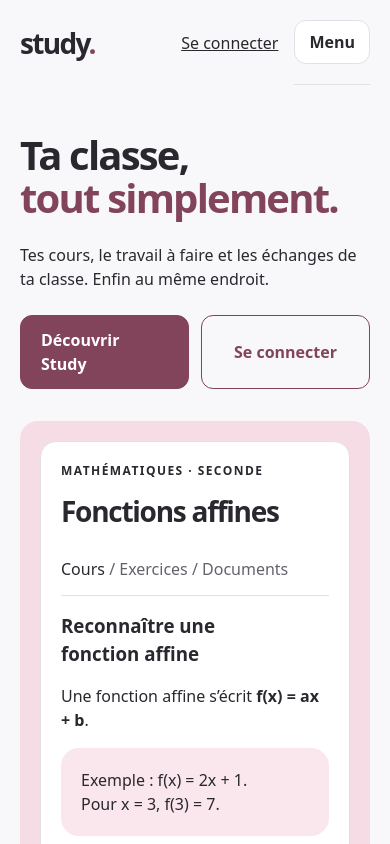
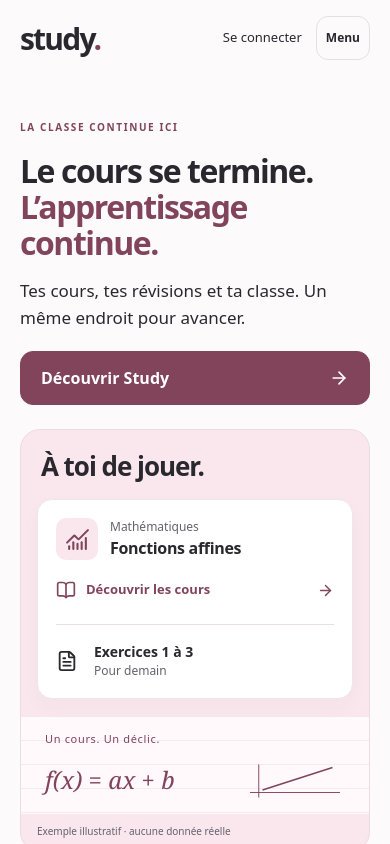
Before and after one commit to rynrzd/STUDY, a Next.js app: page / in a window 390 px wide. Shown: the top 844 px of the page. Built offline with nearby package versions, Linux system fonts and the light colour scheme.

Commit message:
Landing mobile: implement approved editorial design

```diff
--- a/src/app/(accueil)/accueil.module.css
+++ b/src/app/(accueil)/accueil.module.css
@@ -159,3 +159,71 @@
     scroll-behavior: auto !important;
   }
 }
+
+/* Direction mobile 01, validée : une composition propre au petit écran. */
+.mobileOnly { display: none; }
+@media (max-width: 767px) {
+  .desktopOnly { display: none !important; }
+  .mobileOnly { display: block; }
+  .page { background: #fcfafb; }
+  .wrap { width: calc(100% - 40px); }
+  .topbar { min-height: 76px; gap: 12px; }
+  .brand { font-size: 30px; }
+  .topbar .nav { gap: 14px; }
+  .nav > a { font-size: 13px; text-decoration: none; min-height: 44px; display: inline-flex; align-items: center; }
+  .nav .desktop { display: none; }
+  .page .menuMobile { padding: 0; border: 0; }
+  .page .menuMobile > summary { min-width: 44px; padding: 0 9px; font-size: 12px; border-color: var(--line); background: transparent; }
+  .menuPanneau { box-shadow: 0 12px 24px #29282e0b; }
+  .hero { padding-top: 32px; padding-bottom: 40px; gap: 24px; }
+  .hero .copy { gap: 18px; }
+  .hero .eyebrow { color: var(--primary); font-size: 10px; letter-spacing: .16em; }
+  .hero h1 { font-size: clamp(30px, 8.2vw, 43px); line-height: 1.12; letter-spacing: -.045em; font-weight: 800; }
+  .hero .copy > p:not(.eyebrow) { font-size: 17px; line-height: 1.55; }
+  .hero .actions { margin-top: 2px; }
+  .hero .actions .secondary { display: none; }
+  .hero .actions .button { justify-content: space-between; min-height: 54px; padding: 14px 20px; border-radius: 13px; font-size: 16px; }
+  .page figure.mobilePreview { margin: 0; background: var(--blush); border: 1px solid #eedbe2; border-radius: 20px; padding: 22px 16px 12px; overflow: hidden; }
+  .page .mobilePreview h2 { font-size: 26px; letter-spacing: -.04em; margin: 0 4px 18px; }
+  .mobileCourse { position: relative; background: #fff; border: 1px solid #eee6e9; border-radius: 15px; padding: 18px; box-shadow: 0 8px 20px #81445b08; }
+  .courseTitle { display: flex; align-items: center; gap: 12px; }
+  .courseIcon { display: grid; place-items: center; flex-shrink: 0; width: 42px; height: 42px; border-radius: 10px; background: var(--blush); color: var(--primary); }
+  .page .courseTitle h3 { font-size: 16px; letter-spacing: -.02em; }
+  .courseTitle p, .homework p { color: var(--muted); font-size: 12px; }
+  .page a.resumeCourse { display: flex; gap: 10px; align-items: center; min-height: 48px; font-size: 13px; font-weight: 700; color: var(--primary); text-decoration: none; margin-block: 6px 10px; }
+  .resumeCourse svg:last-child { margin-left: auto; }
+  .homework { display: flex; align-items: center; gap: 16px; padding-top: 16px; border-top: 1px solid var(--line); font-size: 14px; }
+  .homework > svg { flex-shrink: 0; }
+  .notebook { margin: 18px -16px 0; padding: 14px 24px 10px; background: repeating-linear-gradient(to bottom, #fff9fc 0px, #fff9fc 23px, #eadce3 24px); color: var(--primary); display: grid; grid-template-columns: 1fr 100px; gap: 8px; }
+  .notebook > span:first-child { grid-column: 1 / -1; font-size: 11px; letter-spacing: .06em; }
+  .notebook > span:nth-child(2) { font-family: Georgia, serif; font-size: 24px; font-style: italic; align-self: center; }
+  .notebook svg { width: 100%; height: 48px; }
+  .mobilePreview figcaption { padding-top: 10px; color: var(--muted); font-size: 10px; }
+  .section { padding-block: 44px; }
+  .section .copy { gap: 18px; }
+  .page h2 { font-size: clamp(29px, 7.8vw, 36px); line-height: 1.12; letter-spacing: -.04em; text-wrap: balance; }
+  .page .brandStory { border-left: 2px solid var(--primary); padding-left: 16px; font-size: 15px; line-height: 1.65; }
+  .card { border-radius: 16px; padding: 20px; }
+  .blush .stack > .card:nth-child(2) { margin-left: 18px; border-left: 3px solid var(--primary); }
+  .steps { gap: 0; }
+  .steps .card { display: grid; grid-template-columns: 32px 1fr; column-gap: 14px; border: 0; border-bottom: 1px solid var(--line); border-radius: 0; background: transparent; padding: 20px 0; }
+  .steps .number { grid-row: span 2; width: 30px; height: 30px; margin: 0; font-size: 13px; }
+  .steps p { grid-column: 2; font-size: 14px; color: var(--muted); margin-top: 4px; }
+  .page summary { min-height: 44px; display: list-item; align-content: center; }
+  .cta .button { width: 100%; min-height: 52px; }
+  .footer .wrap { display: grid; grid-template-columns: 1fr 1fr; gap: 8px 16px; }
+  .footer .brand { grid-column: 1 / -1; margin-bottom: 12px; }
+  .footer a:not(.brand) { font-size: 13px; min-height: 44px; display: inline-flex; align-items: center; }
+  .page a.button { transition: background 160ms, transform 160ms; }
+  .page a.button:active { transform: translateY(1px); }
+}
+@media (max-width: 359px) {
+  .wrap { width: calc(100% - 32px); }
+  .topbar .nav { gap: 8px; }
+  .hero .copy > p:not(.eyebrow) { font-size: 16px; }
+  .mobileCourse { padding: 14px; }
+  .page a.resumeCourse { font-size: 12px; }
+}
+@media (prefers-reduced-motion: reduce) {
+  .page a.button { transition: none; transform: none; }
+}
--- a/src/app/(accueil)/page.tsx
+++ b/src/app/(accueil)/page.tsx
@@ -1,5 +1,6 @@
 import type { Metadata } from "next";
 import Link from "next/link";
+import { ArrowRight, BookOpen, ChartNoAxesCombined, FileText } from "lucide-react";
 import { pagePublique } from "@/lib/metadonnees";
 import s from "./accueil.module.css";
 import { MenuMobile } from "./MenuMobile";
@@ -10,15 +11,7 @@
   description: "Tes cours, le travail à faire et les échanges de ta classe, au même endroit. Une plateforme pédagogique pour les lycées, financée par l'établissement.",
 });
 
-/**
- * Landing — reproduction exacte de `code/landing-reference.html` (dossier R2).
- * Structure, textes, couleurs et dimensions de la référence ; aucune
- * animation, aucun script : la page est complète sans JavaScript.
- *
- * Seule adaptation, demandée par la référence elle-même (« reprendre les
- * réponses officielles existantes après vérification ») : les réponses de la
- * FAQ sont celles déjà publiées par Study.
- */
+/** Landing : présentation bureau R2 et composition mobile éditoriale. */
 export default function Accueil() {
   return (
     <div className={s.page}>
@@ -42,24 +35,34 @@
       </header>
 
       <main id="contenu">
-        <section className={`${s.section} ${s.wrap} ${s.split}`}>
+        <section className={`${s.section} ${s.wrap} ${s.split} ${s.hero}`}>
           <div className={s.copy}>
+            <p className={`${s.mobileOnly} ${s.eyebrow}`}>La classe continue ici</p>
             <h1>
-              Ta classe,
-              <br />
-              <span className={s.primaryText}>tout simplement.</span>
+              <span className={s.desktopOnly}>Ta classe,<br /><span className={s.primaryText}>tout simplement.</span></span>
+              <span className={s.mobileOnly}>Le cours se termine.<br /><span className={s.primaryText}>L’apprentissage continue.</span></span>
             </h1>
-            <p>Tes cours, le travail à faire et les échanges de ta classe. Enfin au même endroit.</p>
+            <p><span className={s.desktopOnly}>Tes cours, le travail à faire et les échanges de ta classe. Enfin au même endroit.</span><span className={s.mobileOnly}>Tes cours, tes révisions et ta classe. Un même endroit pour avancer.</span></p>
             <div className={s.actions}>
               <a className={s.button} href="#decouvrir">
-                Découvrir Study
+                Découvrir Study <ArrowRight className={s.mobileOnly} size={20} aria-hidden="true" />
               </a>
               <Link className={`${s.button} ${s.secondary}`} href="/connexion">
                 Se connecter
               </Link>
             </div>
           </div>
-          <div className={`${s.panel} ${s.rose} ${s.stack}`}>
+          <figure className={`${s.mobileOnly} ${s.mobilePreview}`} aria-label="Aperçu illustratif des cours">
+            <h2>À toi de jouer.</h2>
+            <div className={s.mobileCourse}>
+              <div className={s.courseTitle}><span className={s.courseIcon}><ChartNoAxesCombined size={25} aria-hidden="true" /></span><div><p>Mathématiques</p><h3>Fonctions affines</h3></div></div>
+              <Link href="/produit#cours" className={s.resumeCourse}><BookOpen size={20} aria-hidden="true" /> Découvrir les cours <ArrowRight size={17} aria-hidden="true" /></Link>
+              <div className={s.homework}><FileText size={22} aria-hidden="true" /><div><strong>Exercices 1 à 3</strong><p>Pour demain</p></div></div>
+            </div>
+            <div className={s.notebook} aria-hidden="true"><span>Un cours. Un déclic.</span><span>f(x) = ax + b</span><svg viewBox="0 0 160 60" fill="none"><path d="M8 50H152M22 58V5" stroke="currentColor" strokeWidth="1.5"/><path d="M28 46L140 10" stroke="currentColor" strokeWidth="2.5"/></svg></div>
+            <figcaption>Exemple illustratif · aucune donnée réelle</figcaption>
+          </figure>
+          <div className={`${s.panel} ${s.rose} ${s.stack} ${s.desktopOnly}`}>
             <div className={`${s.card} ${s.stack}`}>
               <p className={s.eyebrow}>Mathématiques · Seconde</p>
               <h2 style={{ fontSize: 28 }}>Fonctions affines</h2>
@@ -87,11 +90,11 @@
           <div className={`${s.wrap} ${s.split}`}>
             <div className={s.copy}>
               <h2>
-                Le bon cours.
-                <br />
-                Au bon moment.
+                <span className={s.desktopOnly}>Le bon cours.<br />Au bon moment.</span>
+                <span className={s.mobileOnly}>Moins chercher.<br /><span className={s.primaryText}>Mieux avancer.</span></span>
               </h2>
               <p>Retrouve les ressources partagées par tes professeurs, les consignes et les documents de ta classe.</p>
+              <p className={`${s.mobileOnly} ${s.brandStory}`}>Study rapproche les moments où tu apprends : en classe, à la maison, et quand une question te bloque.</p>
               <Link href="/produit">Découvrir les cours →</Link>
             </div>
             <div className={`${s.card} ${s.stack}`}>
```
Also changed, not shown: 1 other file (tests, documents, lock files or other folders).
